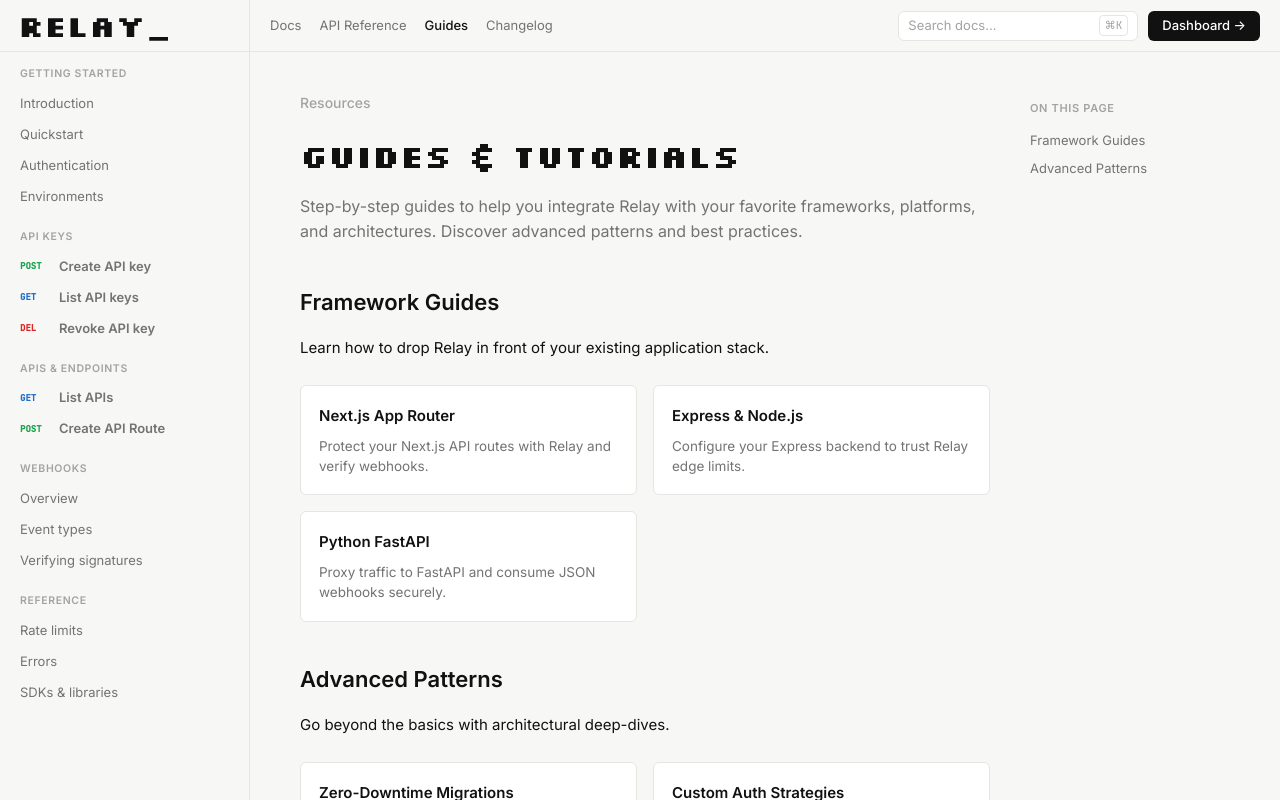
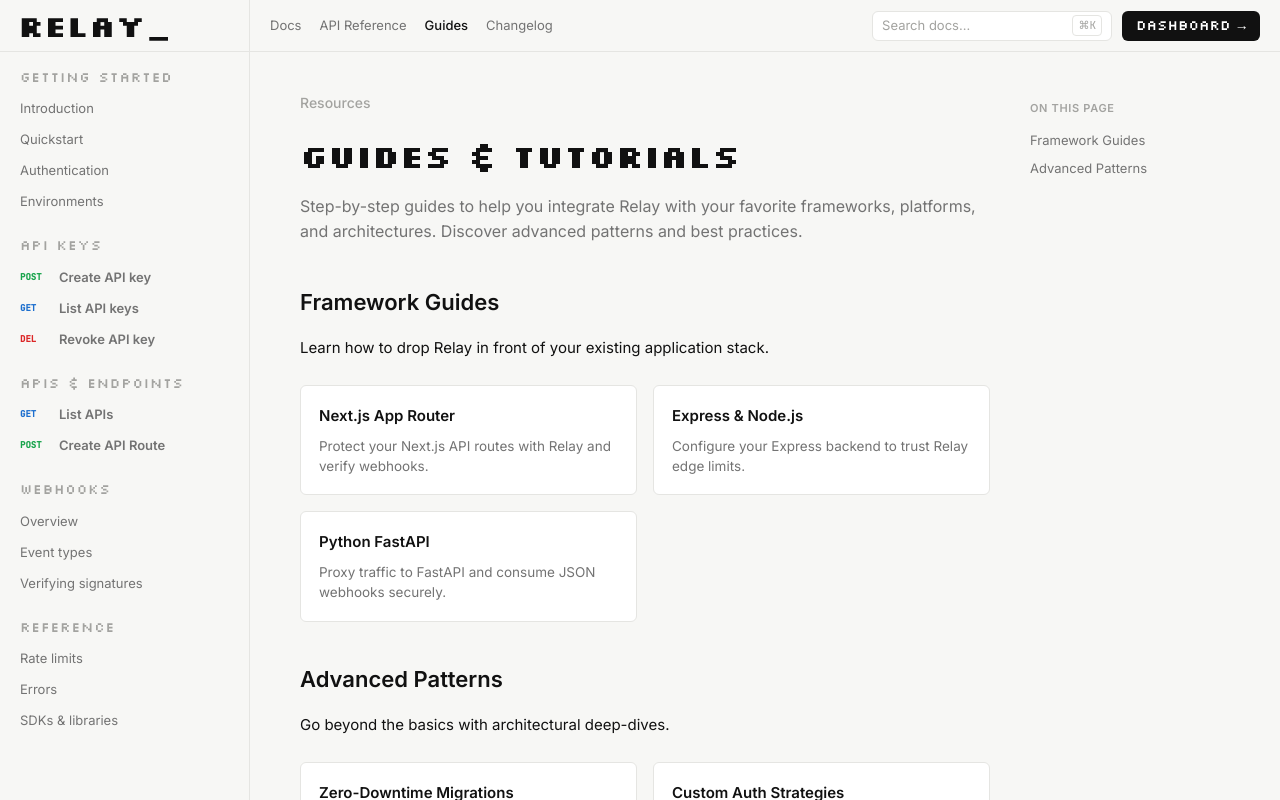
Before and after one commit to mohitdebian/Relay, a Next.js app in the folder apps/dashboard/: page /docs/guides in a window 1280 px wide. Shown: the top 800 px of the page. Built offline with nearby package versions, Linux system fonts and the light colour scheme; no server answers.

Commit message:
fix: restore retro vibe to more elements and fix sidebar heading sizes

```diff
--- a/apps/dashboard/app/globals.css
+++ b/apps/dashboard/app/globals.css
@@ -33,7 +33,7 @@
 .logo { font-family: 'Silkscreen', monospace; font-weight: 700; font-size: 30px; }
 .sidebar-nav { padding: 14px 10px 24px; flex: 1; }
 .nav-group { margin-bottom: 18px; }
-.nav-group-label { font-family: 'Inter', sans-serif; font-size: 10.5px; font-weight: 600; color: var(--text-tertiary); letter-spacing: 0.06em; text-transform: uppercase; padding: 0 10px 6px; white-space: nowrap; overflow: hidden; text-overflow: ellipsis; }
+.nav-group-label { font-family: 'Silkscreen', monospace; font-size: 14px; font-weight: 400; color: var(--text-tertiary); letter-spacing: 0.06em; text-transform: uppercase; padding: 0 10px 6px; white-space: nowrap; overflow: hidden; text-overflow: ellipsis; }
 .nav-item { display: flex; align-items: center; height: 29px; padding: 0 10px; margin-bottom: 2px; border-radius: var(--radius); color: var(--text-secondary); font-size: 13px; cursor: pointer; transition: background .1s ease, color .1s ease; }
 .nav-item:hover { background: rgba(0,0,0,.035); color: var(--text); }
 .nav-item.active { background: rgba(0,0,0,.05); color: var(--text); font-weight: 500; }
@@ -87,7 +87,7 @@
 .btn { height: 30px; padding: 0 12px; border-radius: var(--radius); font-size: 14.5px; font-weight: 500; cursor: pointer; display: inline-flex; align-items: center; gap: 6px; border: 2px solid transparent; background: none; transition: transform 0.1s ease; }
 .btn:active { transform: translateY(1px); }
 .btn:focus-visible { outline: 1px solid var(--text); outline-offset: 1px; }
-.btn-primary { background: var(--text); color: #fff; font-size: 13px; font-weight: 500; }
+.btn-primary { background: var(--text); color: #fff; font-family: 'Silkscreen', monospace; font-size: 14px; }
 .btn-primary:hover { background: #2b2b2b; }
 .btn-secondary { background: var(--surface); border-color: var(--border); color: var(--text); }
 .btn-secondary:hover { border-color: var(--border-strong); }
@@ -97,7 +97,7 @@
 .stat-row { display: flex; border: 2px solid var(--border); border-radius: var(--radius); background: var(--surface); margin-bottom: 30px; }
 .stat { flex: 1; padding: 14px 18px; border-right: 1px solid var(--border); }
 .stat:last-child { border-right: none; }
-.stat-label { font-size: 13px; color: var(--text-secondary); margin-bottom: 6px; font-weight: 500; }
+.stat-label { font-family: 'Silkscreen', monospace; font-size: 14px; color: var(--text-secondary); margin-bottom: 6px; }
 .stat-value { font-family: 'JetBrains Mono', monospace; font-size: 21px; font-weight: 500; letter-spacing: -.01em; }
 .stat-value.green { color: var(--green); }
 .stat-value.yellow { color: var(--yellow); }
--- a/apps/dashboard/app/landing.css
+++ b/apps/dashboard/app/landing.css
@@ -10,6 +10,7 @@
 }
 
 .landing-body .kicker {
+  font-family: 'Silkscreen', monospace;
   font-size: 13px;
   font-weight: 600;
   letter-spacing: .06em;
```
